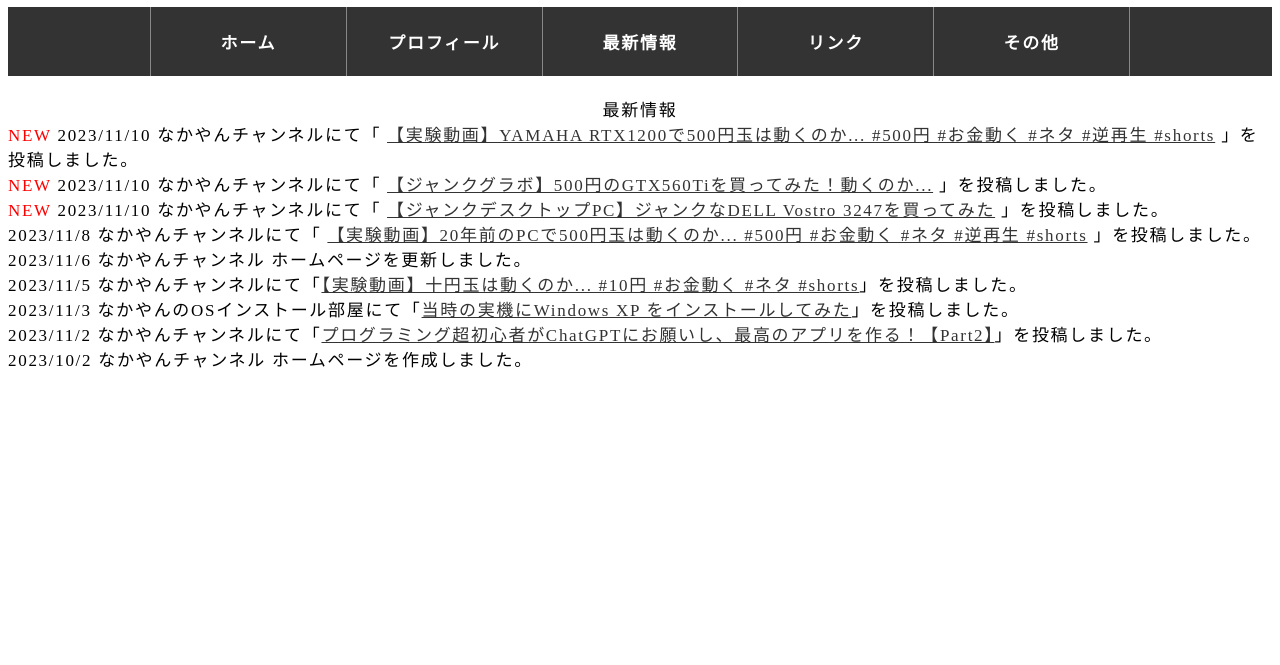
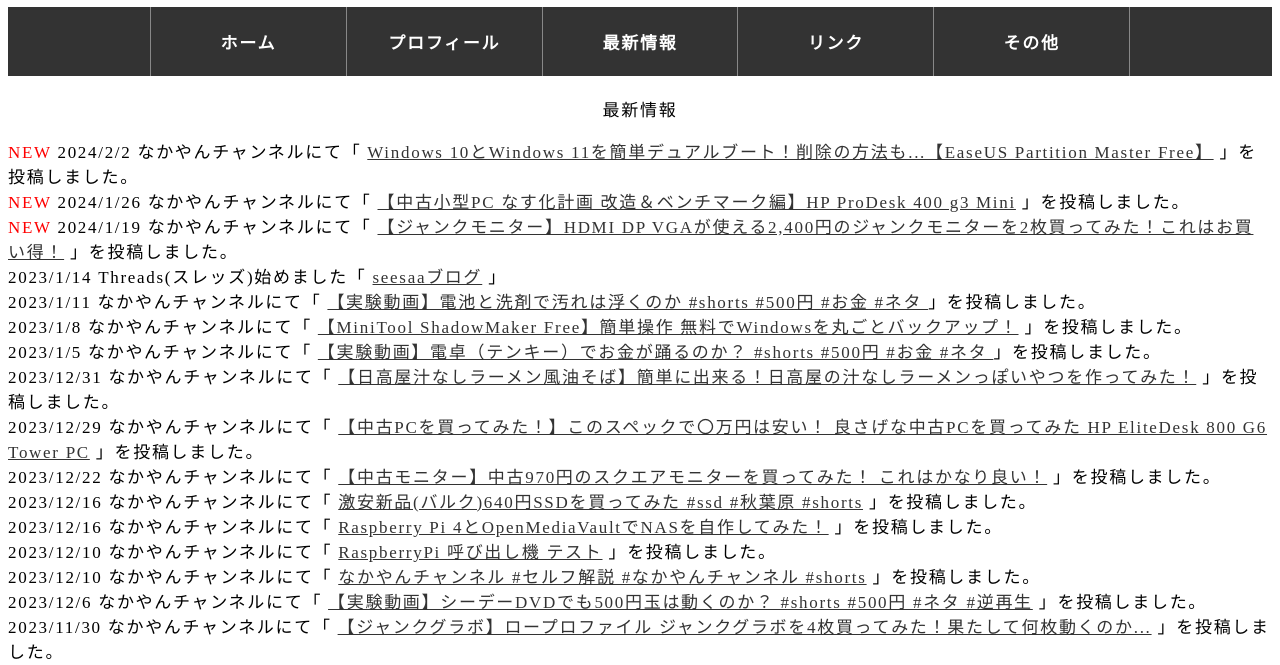
Before and after one commit to nakayan-channel/nakayan-channel-2.github.io, a plain HTML site: page information.html in a window 1280 px wide. Shown: the part 132-797 px from the top of the page. Drawn offline with Linux system fonts and the light colour scheme.

Commit message:
Update information.html

```diff
--- a/information.html
+++ b/information.html
@@ -126,14 +126,33 @@ html {
     <div style="text-align: center;"><br>
     </div>
     <div style="text-align: center;">最新情報</div>
-    <font color="red">NEW</font> 2023/11/10 なかやんチャンネルにて「 <a href="https://youtube.com/shorts/25IZGNlcmUY?si=rR6nEpnPLki88ZV-">【実験動画】YAMAHA RTX1200で500円玉は動くのか... #500円 #お金動く #ネタ #逆再生 #shorts</a> 」を投稿しました。<br>
-    <font color="red">NEW</font> 2023/11/10 なかやんチャンネルにて「 <a href="https://youtu.be/8Qy6Z5Zvnwc?si=w0tEw8izGr31aadf">【ジャンクグラボ】500円のGTX560Tiを買ってみた！動くのか...</a> 」を投稿しました。<br>
-    <font color="red">NEW</font> 2023/11/10 なかやんチャンネルにて「 <a href="https://youtu.be/bzQaZokcRGw?si=ObATR4dLZyffmpKs">【ジャンクデスクトップPC】ジャンクなDELL Vostro 3247を買ってみた</a> 」を投稿しました。<br>
+    <p>
+    <font color="red">NEW</font> 2024/2/2 なかやんチャンネルにて「 <a href="https://youtu.be/yh9S0hzgJ8s?si=g9yj-2WzNUVHi9fP">Windows 10とWindows 11を簡単デュアルブート！削除の方法も...【EaseUS Partition Master Free】</a> 」を投稿しました。<br>
+    <font color="red">NEW</font> 2024/1/26 なかやんチャンネルにて「 <a href="https://youtu.be/t5b-KA4tgMg?si=6l2IkRKECvRyoeX2">【中古小型PC なす化計画 改造＆ベンチマーク編】HP ProDesk 400 g3 Mini</a> 」を投稿しました。<br>
+    <font color="red">NEW</font> 2024/1/19 なかやんチャンネルにて「 <a href="https://youtu.be/0AhZ_4WIB8c?si=qfQwks-JYlWWe0bc">【ジャンクモニター】HDMI DP VGAが使える2,400円のジャンクモニターを2枚買ってみた！これはお買い得！</a> 」を投稿しました。<br>
+    2023/1/14 Threads(スレッズ)始めました「 <a href="https://www.naka-chan.net/article/502093304.html">seesaaブログ</a> 」<br>
+    2023/1/11 なかやんチャンネルにて「 <a href="https://youtube.com/shorts/FiWXumir-uo?si=EoVn2zccD0LVT3JC">【実験動画】電池と洗剤で汚れは浮くのか #shorts #500円 #お金 #ネタ </a> 」を投稿しました。<br>
+    2023/1/8 なかやんチャンネルにて「 <a href="https://youtu.be/Jo1kjCczH-U?si=XRJlAJeGHRgBe9k6">【MiniTool ShadowMaker Free】簡単操作 無料でWindowsを丸ごとバックアップ！</a> 」を投稿しました。<br>
+    2023/1/5 なかやんチャンネルにて「 <a href="https://youtube.com/shorts/uQsw6suVSrA?si=PvprMbwJFY9n48Sq"> 【実験動画】電卓（テンキー）でお金が踊るのか？ #shorts #500円 #お金 #ネタ </a> 」を投稿しました。<br>
+    2023/12/31 なかやんチャンネルにて「 <a href="https://youtu.be/oM0xrMOILIA?si=U1Ru23XknorBzDRt">【日高屋汁なしラーメン風油そば】簡単に出来る！日高屋の汁なしラーメンっぽいやつを作ってみた！</a> 」を投稿しました。<br>
+    2023/12/29 なかやんチャンネルにて「 <a href="https://youtu.be/bzpuUoxgpKo?si=ZbenC7GJdASuijgT">【中古PCを買ってみた！】このスペックで〇万円は安い！ 良さげな中古PCを買ってみた HP EliteDesk 800 G6 Tower PC</a> 」を投稿しました。<br>
+    2023/12/22 なかやんチャンネルにて「 <a href="https://youtu.be/A9nLuG-vrJ4?si=JAZrQ4Ur0gsIAzQN">【中古モニター】中古970円のスクエアモニターを買ってみた！ これはかなり良い！</a> 」を投稿しました。<br>
+    2023/12/16 なかやんチャンネルにて「 <a href="https://www.youtube.com/watch?v=gBjudlWIE4g">激安新品(バルク)640円SSDを買ってみた #ssd #秋葉原 #shorts</a> 」を投稿しました。<br>
+    2023/12/16 なかやんチャンネルにて「 <a href="https://www.youtube.com/watch?v=8uXtosrf53k">Raspberry Pi 4とOpenMediaVaultでNASを自作してみた！</a> 」を投稿しました。<br>
+    2023/12/10 なかやんチャンネルにて「 <a href="https://www.youtube.com/watch?v=UYd_Srj_8pc&list=PLwxnH67L13LB6du7A7ayi2L7AjfADQLU5">RaspberryPi 呼び出し機 テスト</a> 」を投稿しました。<br>
+    2023/12/10 なかやんチャンネルにて「 <a href="https://www.youtube.com/watch?v=pjaSEEVhIu4">なかやんチャンネル #セルフ解説 #なかやんチャンネル #shorts</a> 」を投稿しました。<br>
+    2023/12/6 なかやんチャンネルにて「 <a href="https://www.youtube.com/watch?v=JoEkRSBivUQ">【実験動画】シーデーDVDでも500円玉は動くのか？ #shorts #500円 #ネタ #逆再生</a> 」を投稿しました。<br>
+    2023/11/30 なかやんチャンネルにて「 <a href="https://youtu.be/x3iA_6Zx5Og?si=Py5NnKQ7AN3m0nQJ">【ジャンクグラボ】ロープロファイル ジャンクグラボを4枚買ってみた！果たして何枚動くのか...</a> 」を投稿しました。<br>
+    2023/11/24 なかやんチャンネルにて「 <a href="https://youtu.be/_8qTC2d_DhE?si=FzkYPbY_xlrVQ-fC">プログラミング超初心者がChatGPTにお願いし、最高のアプリを作る！【Part3】</a> 」を投稿しました。<br>
+    2023/11/17 なかやんチャンネルにて「 <a href="https://youtube.com/shorts/25IZGNlcmUY?si=rR6nEpnPLki88ZV-">【実験動画】YAMAHA RTX1200で500円玉は動くのか... #500円 #お金動く #ネタ #逆再生 #shorts</a> 」を投稿しました。<br>
+    2023/11/17 なかやんチャンネルにて「 <a href="https://youtu.be/8Qy6Z5Zvnwc?si=w0tEw8izGr31aadf">【ジャンクグラボ】500円のGTX560Tiを買ってみた！動くのか...</a> 」を投稿しました。<br>
+    2023/11/10 なかやんチャンネルにて「 <a href="https://youtu.be/bzQaZokcRGw?si=ObATR4dLZyffmpKs">【ジャンクデスクトップPC】ジャンクなDELL Vostro 3247を買ってみた</a> 」を投稿しました。<br>
     2023/11/8 なかやんチャンネルにて「 <a href="https://youtube.com/shorts/wpTqiZgvYjw?si=TPL8iqLOzCq8YmxX">【実験動画】20年前のPCで500円玉は動くのか... #500円 #お金動く #ネタ #逆再生 #shorts</a> 」を投稿しました。<br>
     2023/11/6 なかやんチャンネル ホームページを更新しました。<br>
     2023/11/5 なかやんチャンネルにて「<a href="https://youtube.com/shorts/9wc6Eyrpf0c?si=wqmKdkRfLRy33au_">【実験動画】十円玉は動くのか... #10円 #お金動く #ネタ #shorts</a>」を投稿しました。<br>
     2023/11/3 なかやんのOSインストール部屋にて「<a href="https://www.youtube.com/watch?v=PcjIG0nqwZo">当時の実機にWindows XP をインストールしてみた</a>」を投稿しました。<br>
     2023/11/2 なかやんチャンネルにて「<a href="https://youtu.be/OYokpkHhGDI?si=RXJtu8VM4R77yUNh">プログラミング超初心者がChatGPTにお願いし、最高のアプリを作る！【Part2】</a>」を投稿しました。<br>
     2023/10/2 なかやんチャンネル ホームページを作成しました。
+    </p>
   </body>
 </html>
```
